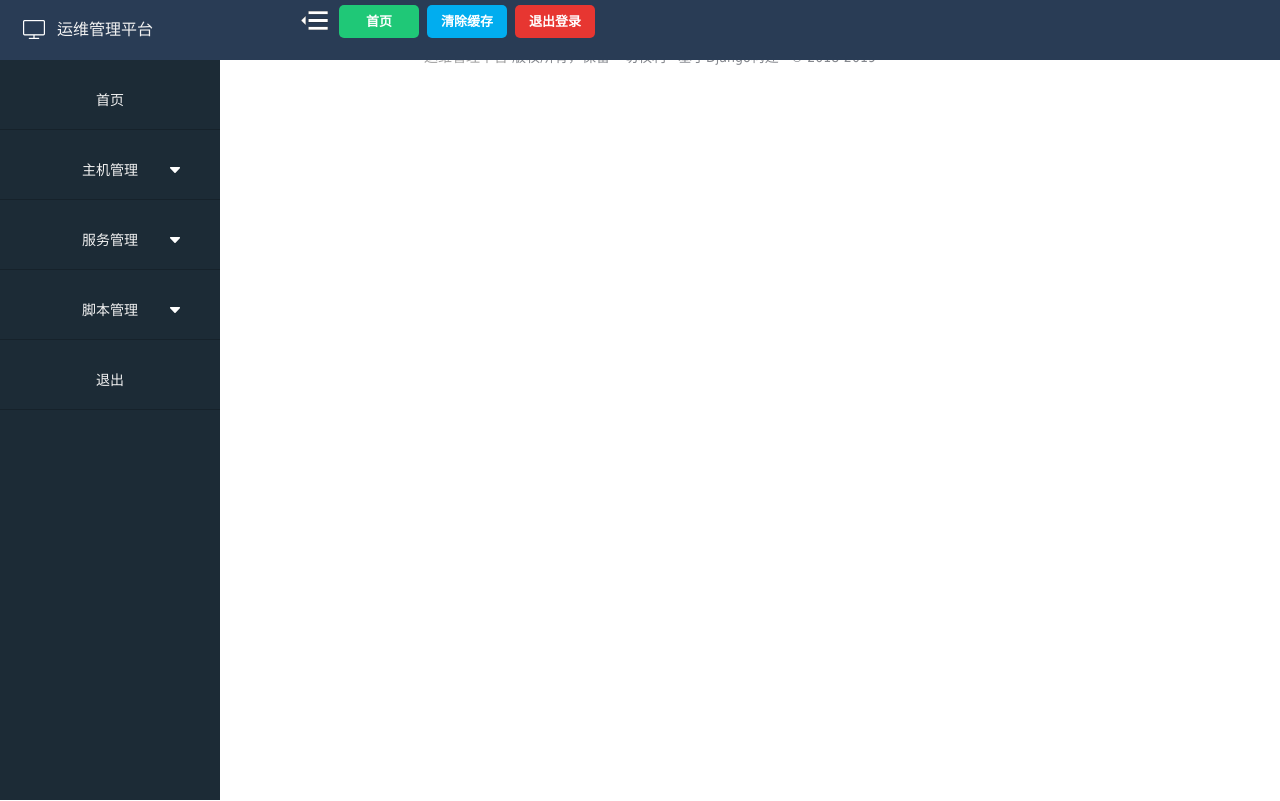
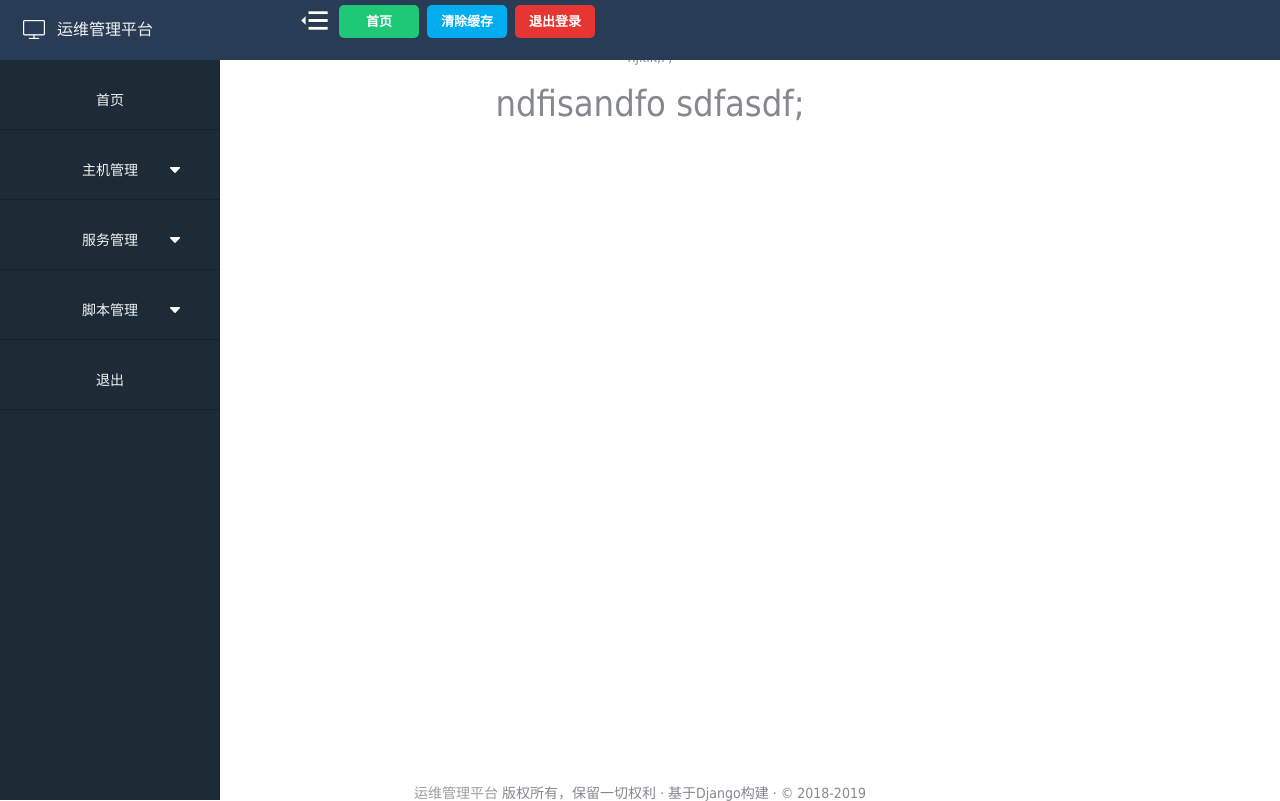
Before and after one commit to lbemi/EOMS, a Django app: page /index/ in a window 1280 px wide. Run offline with Django 3.2, Linux system fonts and the light colour scheme; data comes from the database, SQL or seed files in the repository; both versions use the stored data as it was after the commit; some libraries are stand-ins or nearby versions.

Commit message:
some change

```diff
--- a/front_app/templates/footer.html
+++ b/front_app/templates/footer.html
@@ -1,3 +1,3 @@
-<div class="header"> <!--版权-->
+<div class="copyrigt"> <!--版权-->
     <a href="{% url 'index' %}" style="color: #9d9d9d">运维管理平台</a> 版权所有，保留一切权利 · 基于Django构建 ·  © 2018-2019
 </div>
--- a/front_app/templates/header.html
+++ b/front_app/templates/header.html
@@ -23,3 +23,25 @@
 
     }
 </script>
+<style type="text/css" class="copyright">
+    html {
+     position: relative;
+     min-height: 100%;
+    }
+
+    footer {
+        position: absolute;
+        bottom: 0;
+        width: 100%;
+    }
+
+    .copyright {
+        background: #111;
+        font-size: 13px;
+        text-align: center;
+        color: #555;
+        padding-top: 14px;
+        padding-bottom: 14px;
+        border-top: 3px solid #337ab7;
+    }
+</style>
--- a/front_app/templates/index.html
+++ b/front_app/templates/index.html
@@ -6,5 +6,7 @@
         <div class="pagename"><a>首页面板</a></div>
         <div class="dangqianweizhi"><a>首页</a></div>
     </div>
+<p>hjklk;l';</p>
+<h1>ndfisandfo sdfasdf;</h1>
 </div>
 {% endblock %}
```
Also changed, not shown: db.sqlite3.
